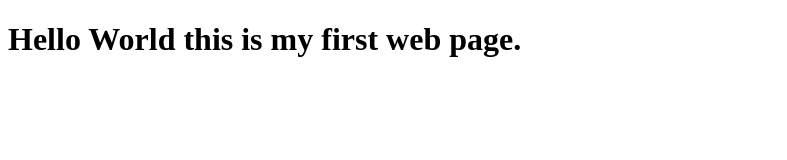
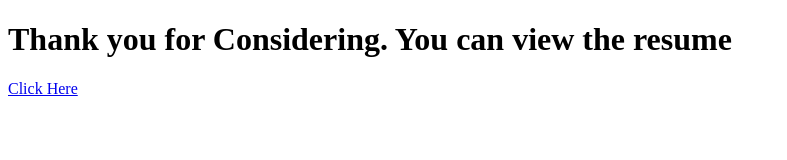
Before and after one commit to krdeepak887/deepakresume, a plain HTML site: page index.html in a window 1280 px wide. Shown: the whole page, without its empty margins (0-787 px from the left). Drawn offline with Linux system fonts and the light colour scheme.

Commit message:
index.html

```diff
--- a/index.html
+++ b/index.html
@@ -7,6 +7,6 @@
     <title>GFG</title>
 </head>
 <body>
-    <h1>Hello World this is my first web page.</h1>
+    <h1>Thank you for Considering. You can view the resume</h1><a href = https://drive.google.com/file/d/19DhJu4Uha48Fm6Gs-yZSOa70I7QxlZwj/view?usp=drive_link>Click Here</a>
 </body>
 </html>
```
